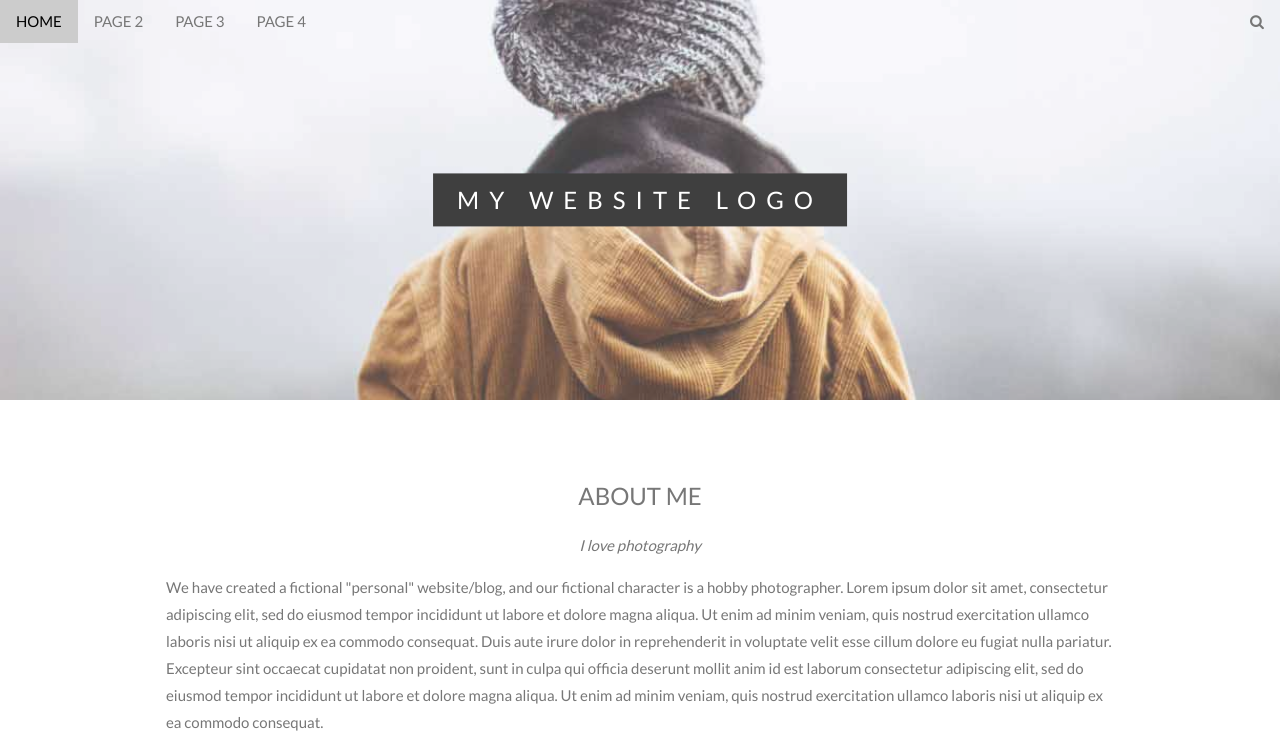
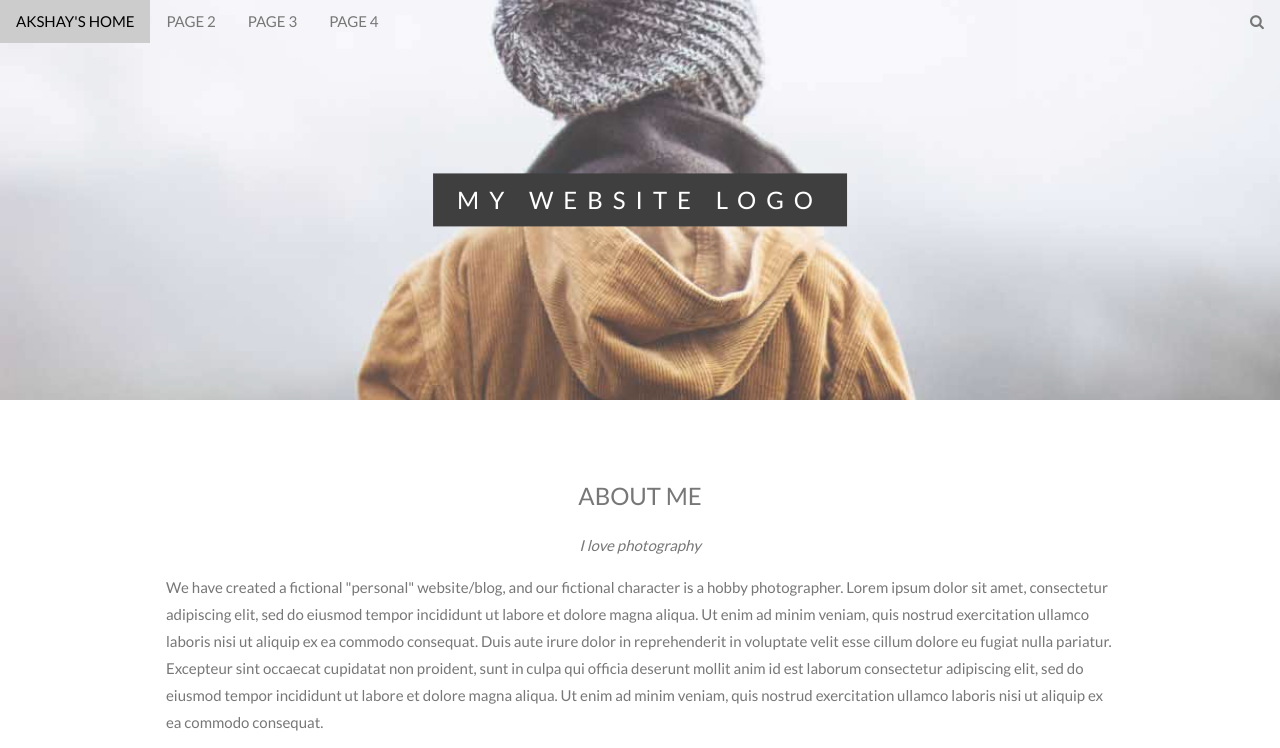
Before and after one commit to OurLoop/OurLoopRepository, a plain HTML site: page index.html in a window 1280 px wide. Shown: the top 748 px of the page. Drawn offline with Linux system fonts and the light colour scheme.

Commit message:
my commit

```diff
--- a/index.html
+++ b/index.html
@@ -16,7 +16,7 @@
     <a class="w3-bar-item w3-button w3-hover-black w3-hide-medium w3-hide-large w3-right" href="javascript:void(0);" onclick="toggleFunction()" title="Toggle Navigation Menu">
       <i class="fa fa-bars"></i>
     </a>
-    <a href="index.html" class="w3-bar-item w3-button">HOME</a>
+    <a href="index.html" class="w3-bar-item w3-button">AKSHAY'S HOME</a>
     <a href="page2.html" class="w3-bar-item w3-button w3-hide-small">PAGE 2</a>
     <a href="page3.html" class="w3-bar-item w3-button w3-hide-small">PAGE 3</a>
     <a href="page4.html" class="w3-bar-item w3-button w3-hide-small">PAGE 4</a>
```
